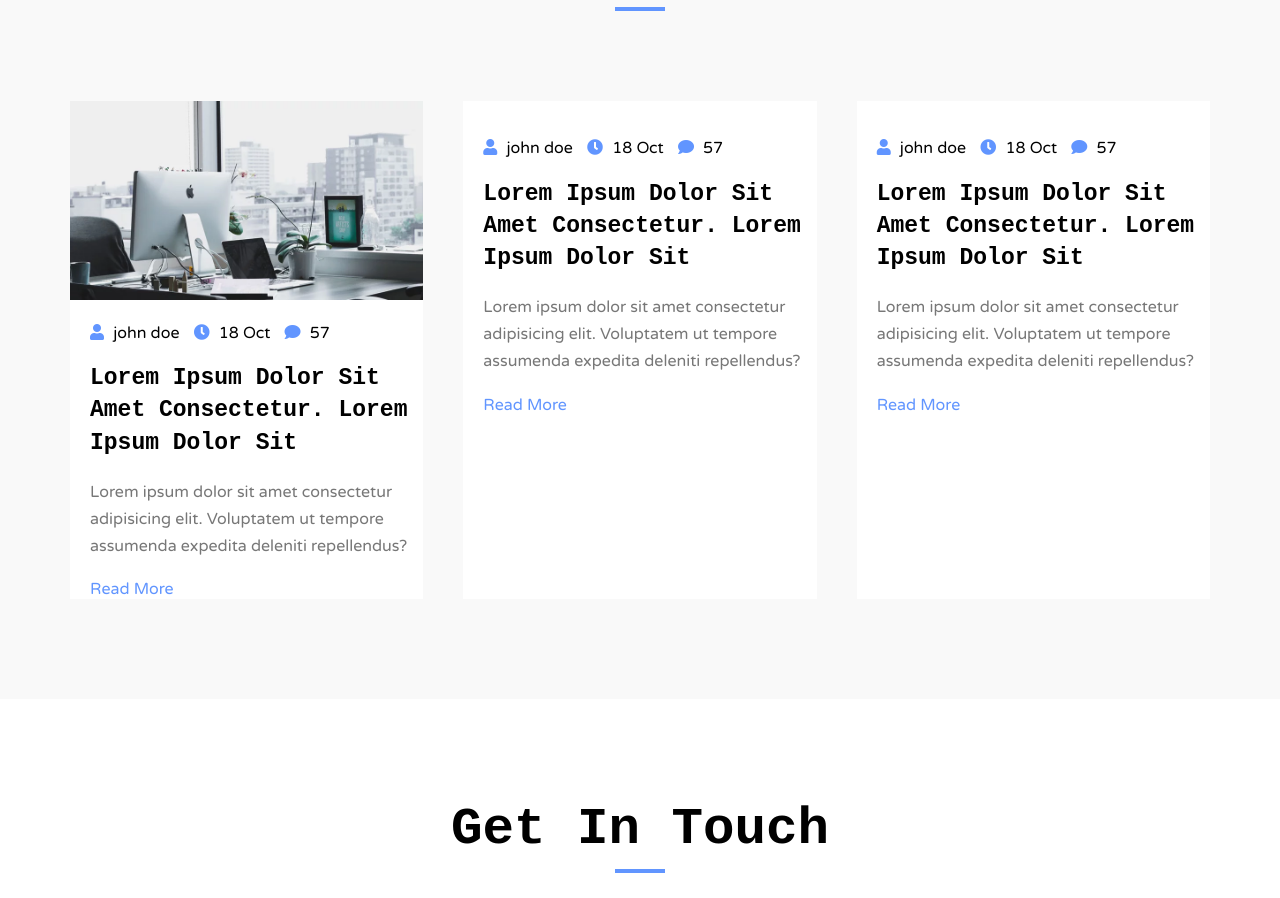
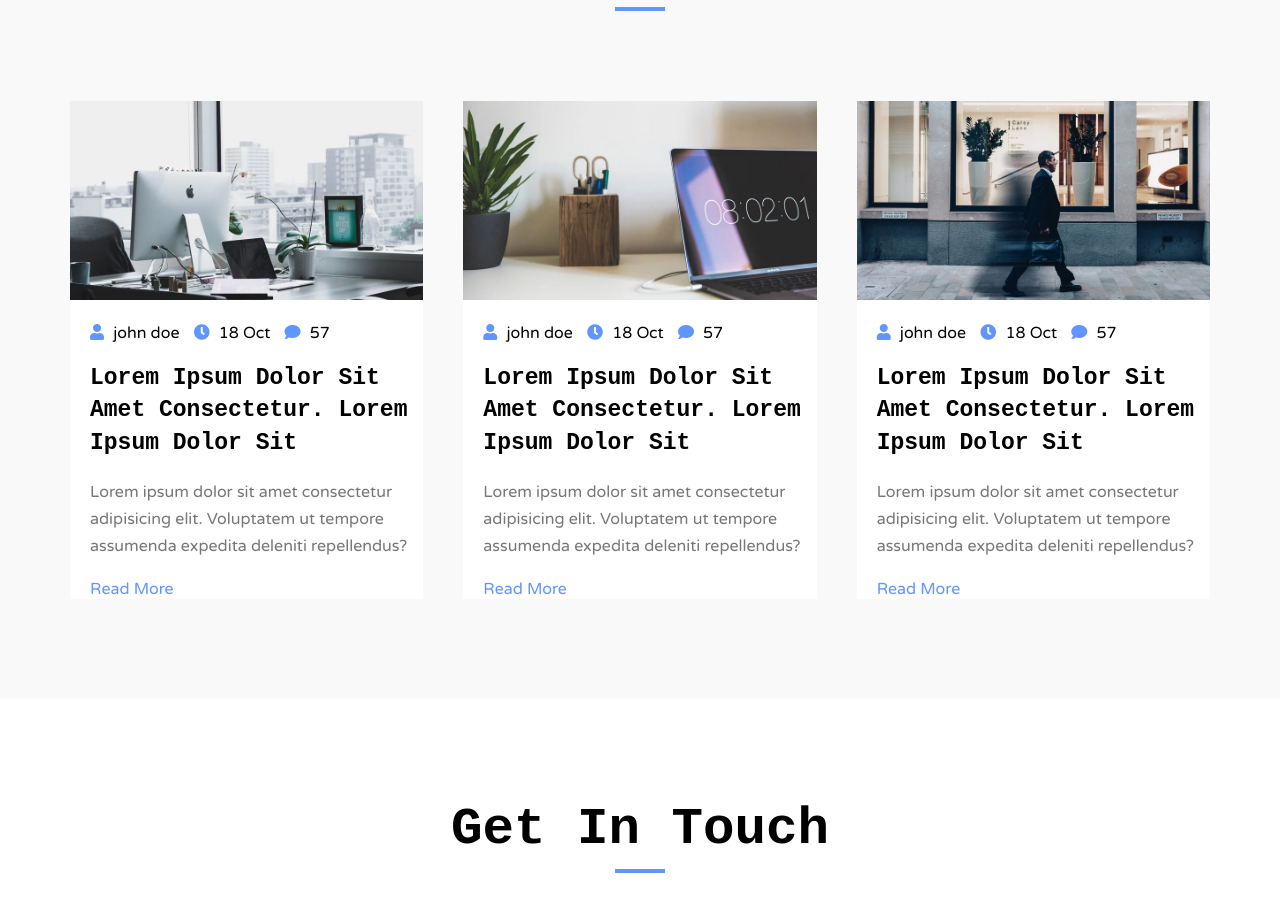
Before and after one commit to Mouhammad-Khlil/temlate-4, a plain HTML site: page index.html in a window 1280 px wide. Shown: the part 6622-7520 px from the top of the page. Drawn offline with Linux system fonts and the light colour scheme; the site is published under a folder, as on GitHub Pages, so addresses that start at the root find nothing.

Commit message:
fixing the image

```diff
--- a/index.html
+++ b/index.html
@@ -490,7 +490,7 @@
             </div>
             <!-- second item -->
             <div class="news-item">
-                <img src="/images/blog/blog2.webp" alt="">
+                <img src="images/blog/blog2.webp" alt="">
                 <div class="news-info">
                     <ul>
                         <li>
@@ -522,7 +522,7 @@
             </div>
             <!-- third item -->
             <div class="news-item">
-                <img src="/images/blog/blog3.webp" alt="">
+                <img src="images/blog/blog3.webp" alt="">
                 <div class="news-info">
                     <ul>
                         <li>
```
